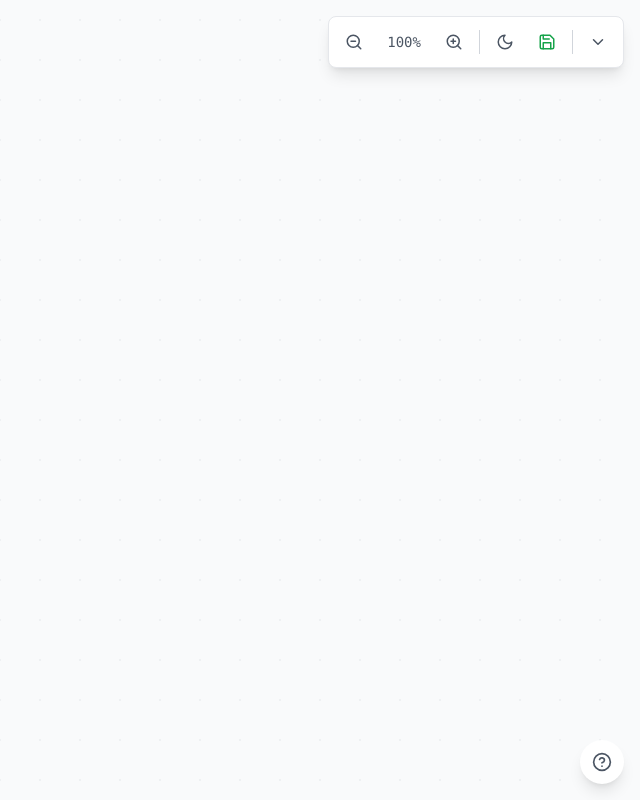
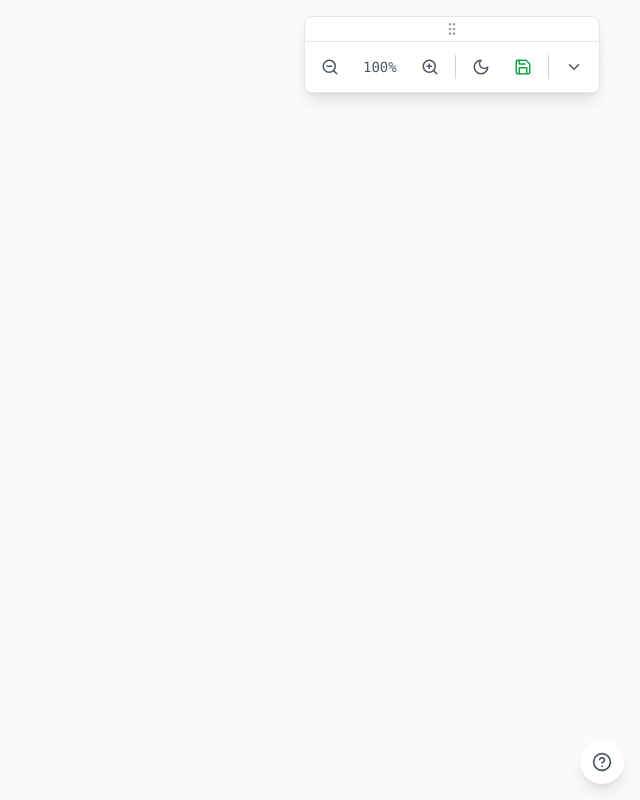
Before and after one commit to send2cloud/web-beginner-buddy-old, a React (Vite) app: page / in a window 1280 px wide. Shown: the whole page, without its empty margins (640-1280 px from the left). Built offline with nearby package versions, Linux system fonts and the light colour scheme.

Commit message:
feat: Make toolbar draggable and persistent
Implement drag-and-drop functionality for the main toolbar. The toolbar's position will be saved and restored, allowing users to customize its placement on the canvas.

```diff
--- a/src/components/UnifiedToolbar.tsx
+++ b/src/components/UnifiedToolbar.tsx
@@ -1,6 +1,7 @@
-import React, { useState } from 'react';
-import { Sun, Moon, Download, Upload, RotateCcw, ZoomIn, ZoomOut, Save, ChevronDown, ChevronUp, Bold, Italic, Underline, Strikethrough, Minus, Plus, Square, Circle } from 'lucide-react';
+import React, { useState, useEffect } from 'react';
+import { Sun, Moon, Download, Upload, RotateCcw, ZoomIn, ZoomOut, Save, ChevronDown, ChevronUp, Bold, Italic, Underline, Strikethrough, Minus, Plus, Square, Circle, GripVertical } from 'lucide-react';
 import { COLORS } from '../utils/constants';
+import { useDraggablePosition } from '../hooks/useDraggablePosition';
 
 interface UnifiedToolbarProps {
   theme: 'light' | 'dark';
@@ -35,6 +36,35 @@ export const UnifiedToolbar: React.FC<UnifiedToolbarProps> = ({
 }) => {
   const [isExpanded, setIsExpanded] = useState(false);
 
+  // Calculate viewport bounds for dragging constraints
+  const [viewportBounds, setViewportBounds] = useState({
+    left: 0,
+    top: 0,
+    right: window.innerWidth - 320, // Toolbar width approximately 320px
+    bottom: window.innerHeight - 100 // Minimum space from bottom
+  });
+
+  // Update bounds on window resize
+  useEffect(() => {
+    const updateBounds = () => {
+      setViewportBounds({
+        left: 0,
+        top: 0,
+        right: Math.max(0, window.innerWidth - 320),
+        bottom: Math.max(0, window.innerHeight - 100)
+      });
+    };
+
+    window.addEventListener('resize', updateBounds);
+    return () => window.removeEventListener('resize', updateBounds);
+  }, []);
+
+  const { position, isDragging, elementRef, dragHandleProps } = useDraggablePosition({
+    initialPosition: { x: window.innerWidth - 336, y: 16 }, // Default top-right with some margin
+    storageKey: 'unifiedToolbar-position',
+    bounds: viewportBounds
+  });
+
   const handleImportClick = () => {
     const input = document.createElement('input');
     input.type = 'file';
@@ -49,11 +79,39 @@ export const UnifiedToolbar: React.FC<UnifiedToolbarProps> = ({
   };
 
   return (
-    <div className={`absolute top-4 right-4 z-10 rounded-lg shadow-lg border transition-all duration-300 ${
-      theme === 'dark'
-        ? 'bg-gray-800 border-gray-600'
-        : 'bg-white border-gray-200'
-    }`}>
+    <div
+      ref={elementRef}
+      className={`absolute z-10 rounded-lg shadow-lg border transition-all duration-300 select-none ${
+        isDragging ? 'shadow-xl scale-105' : ''
+      } ${
+        theme === 'dark'
+          ? 'bg-gray-800 border-gray-600'
+          : 'bg-white border-gray-200'
+      }`}
+      style={{
+        left: position.x,
+        top: position.y,
+        transform: isDragging ? 'scale(1.02)' : 'scale(1)'
+      }}
+    >
+      {/* Drag Handle */}
+      <div
+        {...dragHandleProps}
+        className={`flex items-center justify-center w-full py-1 border-b ${
+          theme === 'dark' ? 'border-gray-600' : 'border-gray-200'
+        } ${
+          isDragging ? 'bg-opacity-20' : 'hover:bg-opacity-10'
+        } transition-colors`}
+        title="Drag to move toolbar"
+      >
+        <GripVertical
+          size={16}
+          className={`${
+            theme === 'dark' ? 'text-gray-500' : 'text-gray-400'
+          } hover:text-opacity-80`}
+        />
+      </div>
+
       {/* Minimized View - Always Visible */}
       <div className="flex items-center gap-2 p-2">
         {/* Essential Controls */}
--- /dev/null
+++ b/src/hooks/useDraggablePosition.ts
@@ -0,0 +1,125 @@
+import { useState, useRef, useEffect, useCallback } from 'react';
+
+interface Position {
+  x: number;
+  y: number;
+}
+
+interface UseDraggablePositionOptions {
+  initialPosition?: Position;
+  storageKey?: string;
+  bounds?: {
+    left: number;
+    top: number;
+    right: number;
+    bottom: number;
+  };
+}
+
+export const useDraggablePosition = (options: UseDraggablePositionOptions = {}) => {
+  const { initialPosition = { x: 16, y: 16 }, storageKey, bounds } = options;
+
+  // Load position from localStorage if storageKey is provided
+  const getInitialPosition = useCallback((): Position => {
+    if (storageKey) {
+      const saved = localStorage.getItem(storageKey);
+      if (saved) {
+        try {
+          const parsed = JSON.parse(saved);
+          return { x: parsed.x || initialPosition.x, y: parsed.y || initialPosition.y };
+        } catch {
+          return initialPosition;
+        }
+      }
+    }
+    return initialPosition;
+  }, [initialPosition, storageKey]);
+
+  const [position, setPosition] = useState<Position>(getInitialPosition);
+  const [isDragging, setIsDragging] = useState(false);
+  const [dragOffset, setDragOffset] = useState<Position>({ x: 0, y: 0 });
+  const elementRef = useRef<HTMLDivElement>(null);
+
+  // Save position to localStorage when it changes
+  useEffect(() => {
+    if (storageKey) {
+      localStorage.setItem(storageKey, JSON.stringify(position));
+    }
+  }, [position, storageKey]);
+
+  const constrainPosition = useCallback((pos: Position): Position => {
+    if (!bounds) return pos;
+
+    return {
+      x: Math.max(bounds.left, Math.min(bounds.right, pos.x)),
+      y: Math.max(bounds.top, Math.min(bounds.bottom, pos.y))
+    };
+  }, [bounds]);
+
+  const handleMouseDown = useCallback((e: React.MouseEvent) => {
+    e.preventDefault();
+    setIsDragging(true);
+
+    const rect = elementRef.current?.getBoundingClientRect();
+    if (rect) {
+      setDragOffset({
+        x: e.clientX - rect.left,
+        y: e.clientY - rect.top
+      });
+    }
+  }, []);
+
+  const handleMouseMove = useCallback((e: MouseEvent) => {
+    if (!isDragging) return;
+
+    const newPosition = constrainPosition({
+      x: e.clientX - dragOffset.x,
+      y: e.clientY - dragOffset.y
+    });
+
+    setPosition(newPosition);
+  }, [isDragging, dragOffset, constrainPosition]);
+
+  const handleMouseUp = useCallback(() => {
+    setIsDragging(false);
+  }, []);
+
+  useEffect(() => {
+    if (isDragging) {
+      document.addEventListener('mousemove', handleMouseMove);
+      document.addEventListener('mouseup', handleMouseUp);
+      document.body.style.userSelect = 'none';
+      document.body.style.cursor = 'grabbing';
+
+      return () => {
+        document.removeEventListener('mousemove', handleMouseMove);
+        document.removeEventListener('mouseup', handleMouseUp);
+        document.body.style.userSelect = '';
+        document.body.style.cursor = '';
+      };
+    }
+  }, [isDragging, handleMouseMove, handleMouseUp]);
+
+  // Update bounds on window resize
+  useEffect(() => {
+    const handleResize = () => {
+      if (bounds) {
+        setPosition(prev => constrainPosition(prev));
+      }
+    };
+
+    window.addEventListener('resize', handleResize);
+    return () => window.removeEventListener('resize', handleResize);
+  }, [bounds, constrainPosition]);
+
+  return {
+    position,
+    setPosition,
+    isDragging,
+    elementRef,
+    dragHandleProps: {
+      onMouseDown: handleMouseDown,
+      style: { cursor: isDragging ? 'grabbing' : 'grab' }
+    }
+  };
+};
```
